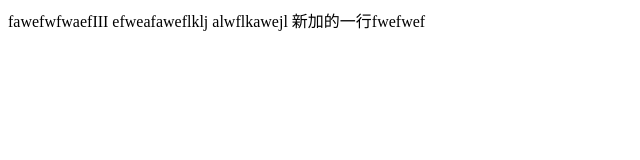
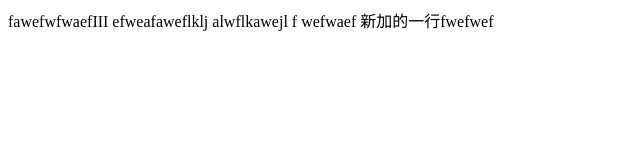
Before and after one commit to nm-zhaozheng/taishan, a plain HTML site: page index.html in a window 1280 px wide. Shown: the whole page, without its empty margins (0-640 px from the left). Drawn offline with Linux system fonts and the light colour scheme.

Commit message:
third commit

```diff
--- a/index.html
+++ b/index.html
@@ -8,6 +8,8 @@
 fawefwfwaefIII
 efweafaweflklj
 alwflkawejl
+f
+wefwaef
 
 新加的一行fwefwef
 </body>
```
